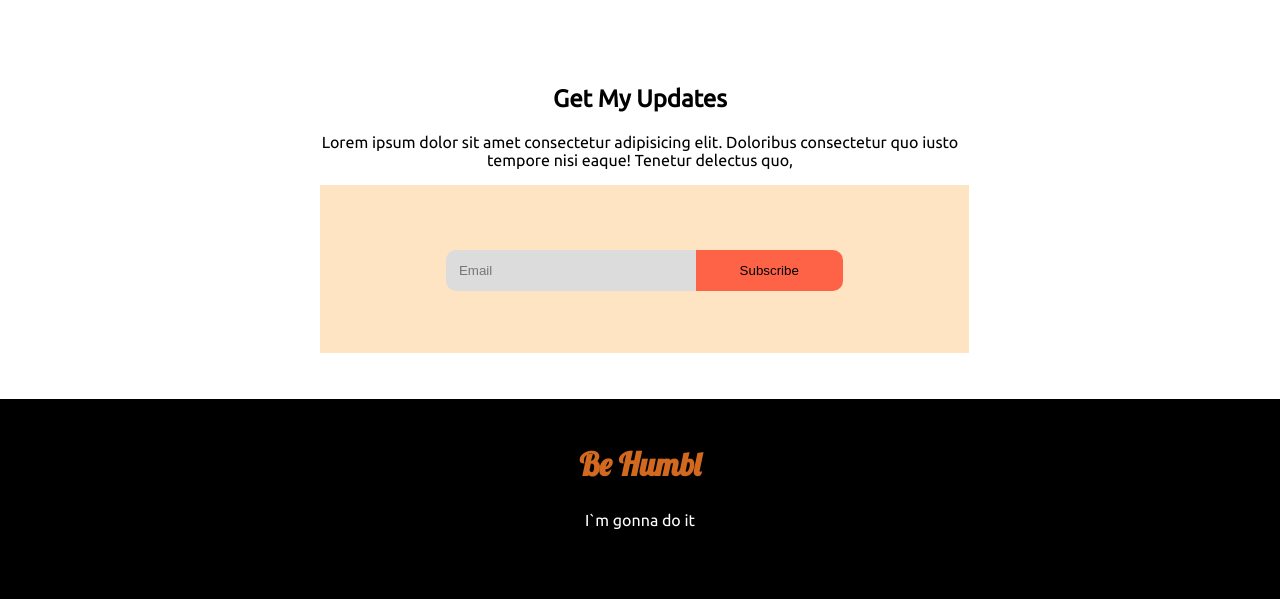
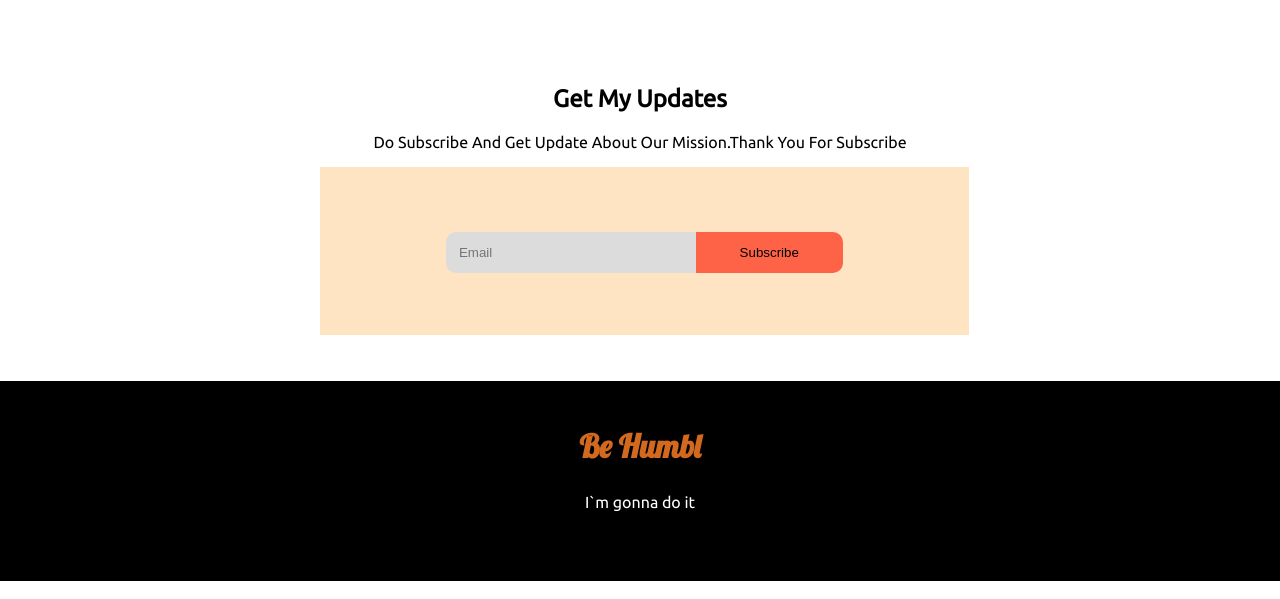
Before and after one commit to morshed0099/donate-today, a plain HTML site: page index.html in a window 1280 px wide. Shown: the part 2853-3452 px from the top of the page. Drawn offline with Linux system fonts and the light colour scheme.

Commit message:
full project for assingment

```diff
--- a/index.html
+++ b/index.html
@@ -18,6 +18,7 @@
 <body>
     <section class="banar-top ">
         <div class="bannar-top-opacity"></div>
+
         <div class="bannar-slogan">
             <h1>Let’s <span class="attention-topic">Help</span> Those Who Are More In Need </h1>
             <p>Help the society, donate to the charity.Be a part of problem solvers.</p>
@@ -30,6 +31,7 @@
     <section class="donate-area">
             <h2>Donate Today</h2>
             <p>Donating to the noble cause is a significant state of mind sponsor. The knowledge that you’re helping other people is engaging massively and, thus, it can make you feel more joyful and more satisfied.</p>
+
         <div class="donate-box">
                 <div class="donate-amount">
                     <h3>100tk</h3>
@@ -117,7 +119,7 @@
 
     <section class="update-area">
         <h1>Get My Updates</h1>
-         <p>Lorem ipsum dolor sit amet consectetur adipisicing elit. Doloribus consectetur quo iusto tempore nisi eaque! Tenetur delectus quo, </p>
+         <p>Do Subscribe And Get Update About Our Mission.Thank You For Subscribe</p>
          <div class="subscribe-area">
             <input type="email" placeholder="Email">
             <input type="submit" value="Subscribe">
```
Also changed, not shown: style.css (+21 -9 lines). Lines whose indentation alone changed are shown as unchanged.
